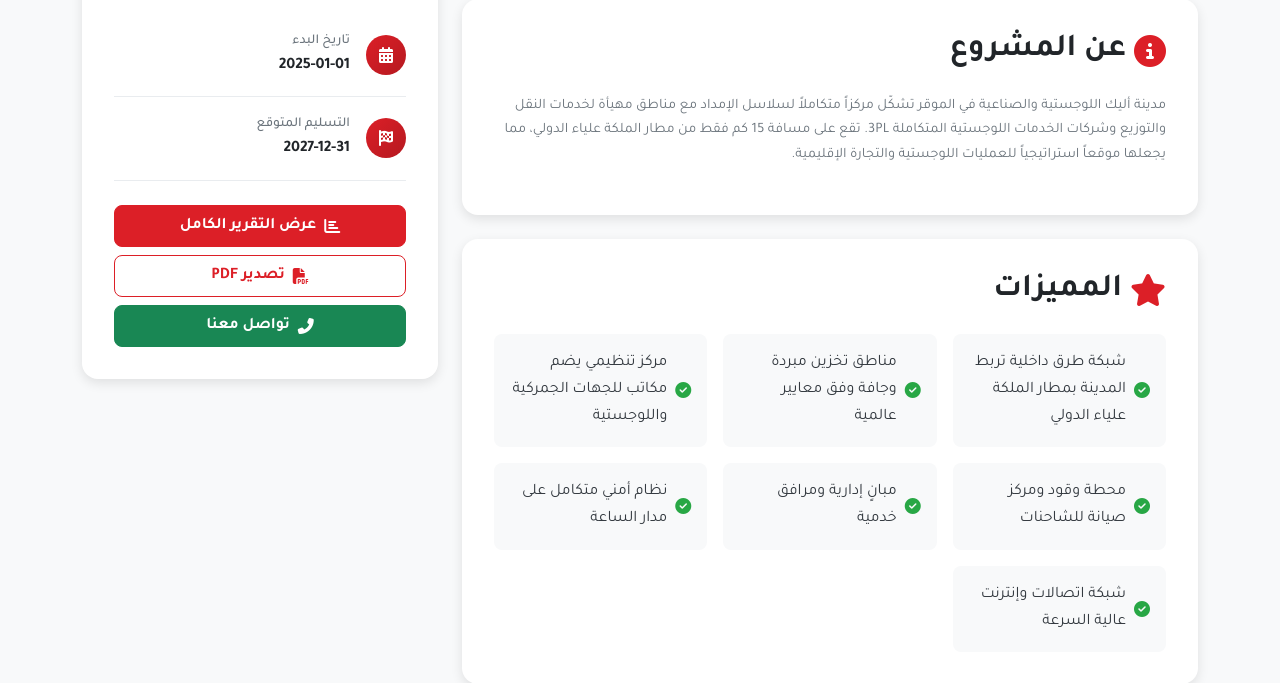
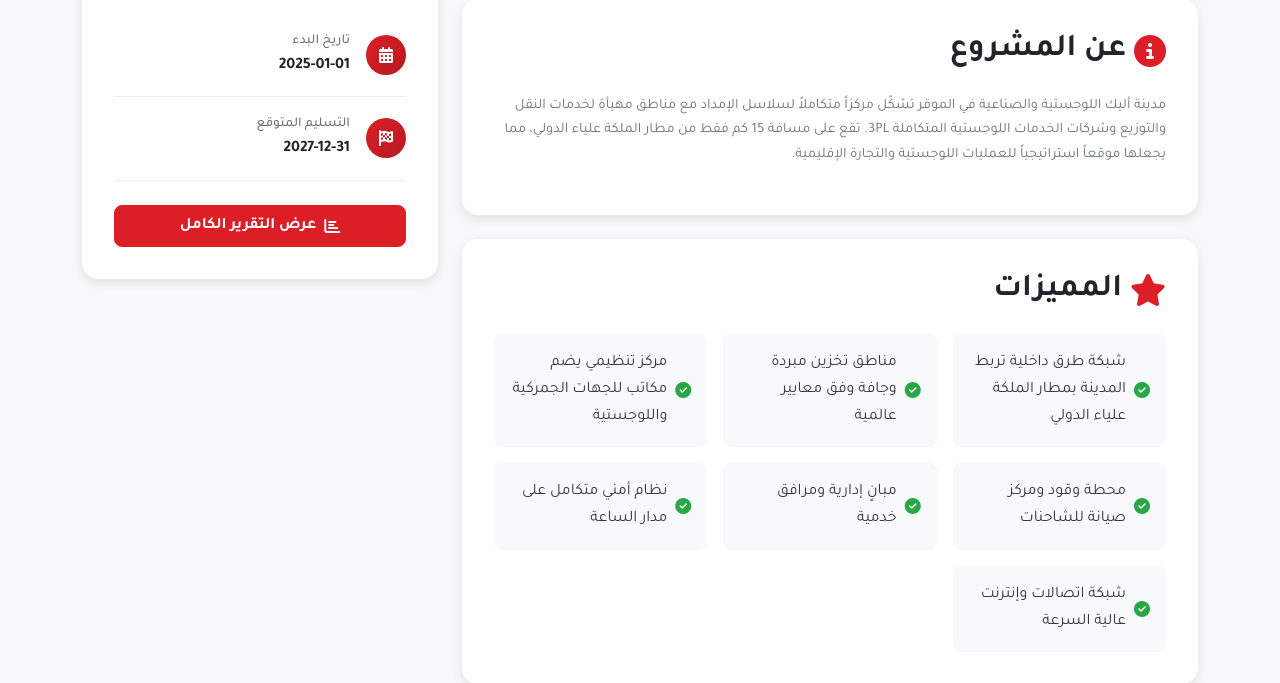
Before and after one commit to 24-45/noblesproperties, a Flask app: page /project/alic-almuwaqqar in a window 1280 px wide. Shown: the part 923-1606 px from the top of the page. Run offline with Flask 3, Linux system fonts and the light colour scheme; some libraries are stand-ins or nearby versions.

Commit message:
حذف زر PDF وزر تواصل معنا من لوحة بيانات المشروع

```diff
--- a/templates/project_detail.html
+++ b/templates/project_detail.html
@@ -173,12 +173,6 @@
                         <a href="{{ url_for('project_report', slug=project.slug) }}" class="btn btn-primary btn-block">
                             <i class="fas fa-chart-bar"></i> عرض التقرير الكامل
                         </a>
-                        <button class="btn btn-outline-primary btn-block" onclick="exportProjectPDF()">
-                            <i class="fas fa-file-pdf"></i> تصدير PDF
-                        </button>
-                        <a href="https://noblesproperties.com/ar/contact" target="_blank" class="btn btn-success btn-block">
-                            <i class="fas fa-phone-alt"></i> تواصل معنا
-                        </a>
                     </div>
                 </div>
             </div>
```
